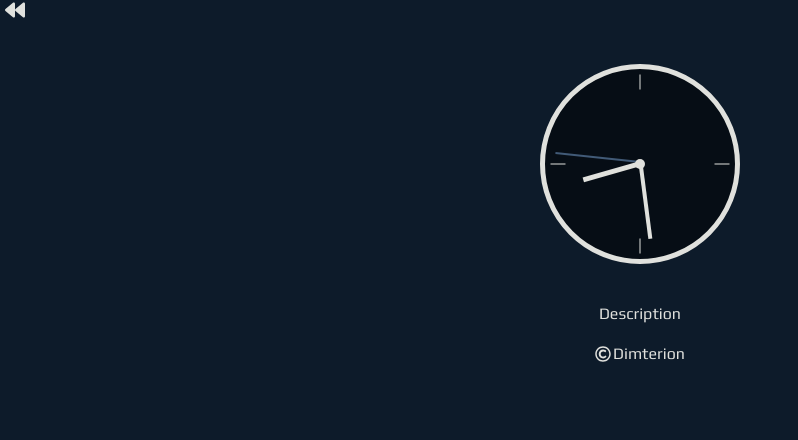
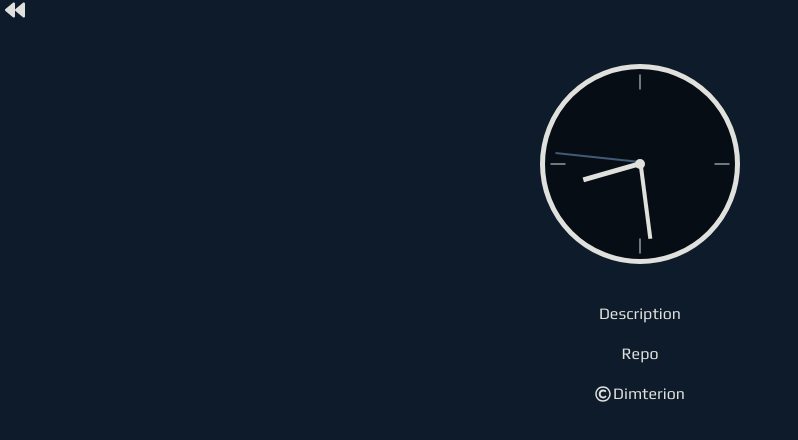
Before and after one commit to Dimterion/Playground, a React (Vite) app: page /clock in a window 1280 px wide. Shown: the top 440 px of the page, without its empty margins (0-798 px from the left). Built offline with nearby package versions, Linux system fonts and the light colour scheme.

Commit message:
adjust footer links

```diff
--- a/src/components/Footer/Footer.jsx
+++ b/src/components/Footer/Footer.jsx
@@ -2,16 +2,24 @@ import PropTypes from "prop-types";
 import { FaRegCopyright } from "react-icons/fa";
 import "./footer.css";
 
-export default function Footer({ link, linkName }) {
+export default function Footer({ descriptionLink, repoLink }) {
   return (
     <footer className="footer">
       <a
-        href={link}
+        href={descriptionLink}
         target="_blank"
         rel="noopener noreferrer"
         className="footer-link"
       >
-        {linkName}
+        Description
+      </a>
+      <a
+        href={repoLink}
+        target="_blank"
+        rel="noopener noreferrer"
+        className="footer-link"
+      >
+        Repo
       </a>
       <a
         href="https://github.com/Dimterion"
@@ -27,6 +35,6 @@ export default function Footer({ link, linkName }) {
 }
 
 Footer.propTypes = {
-  link: PropTypes.string,
-  linkName: PropTypes.string,
+  descriptionLink: PropTypes.string,
+  repoLink: PropTypes.string,
 };
--- a/src/pages/Clock/Clock.jsx
+++ b/src/pages/Clock/Clock.jsx
@@ -69,10 +69,7 @@ function Clock() {
         <div className="clock-bottomLine"></div>
         <div className="clock-leftLine"></div>
       </section>
-      <Footer
-        link="https://medium.com/@dimterion/clock-with-reactjs-css-c2b56fbabd2c"
-        linkName="Description"
-      />
+      <Footer descriptionLink="https://medium.com/@dimterion/clock-with-reactjs-css-c2b56fbabd2c" />
     </main>
   );
 }
--- a/src/pages/ImageEditor/ImageEditor.jsx
+++ b/src/pages/ImageEditor/ImageEditor.jsx
@@ -117,10 +117,7 @@ function ImageEditor() {
           }
         />
       </section>
-      <Footer
-        link="https://medium.com/@dimterion/simple-image-editor-with-react-3d681dd88999"
-        linkName="Description"
-      />
+      <Footer descriptionLink="https://medium.com/@dimterion/simple-image-editor-with-react-3d681dd88999" />
     </main>
   );
 }
--- a/src/pages/RPSGame/RPSGame.jsx
+++ b/src/pages/RPSGame/RPSGame.jsx
@@ -221,10 +221,7 @@ export default function RPSGame() {
           </button>
         )}
       </section>
-      <Footer
-        link="https://medium.com/@dimterion/rock-paper-scissors-game-with-react-846cef35711d"
-        linkName="Description"
-      />
+      <Footer descriptionLink="https://medium.com/@dimterion/rock-paper-scissors-game-with-react-846cef35711d" />
     </div>
   );
 }
```
